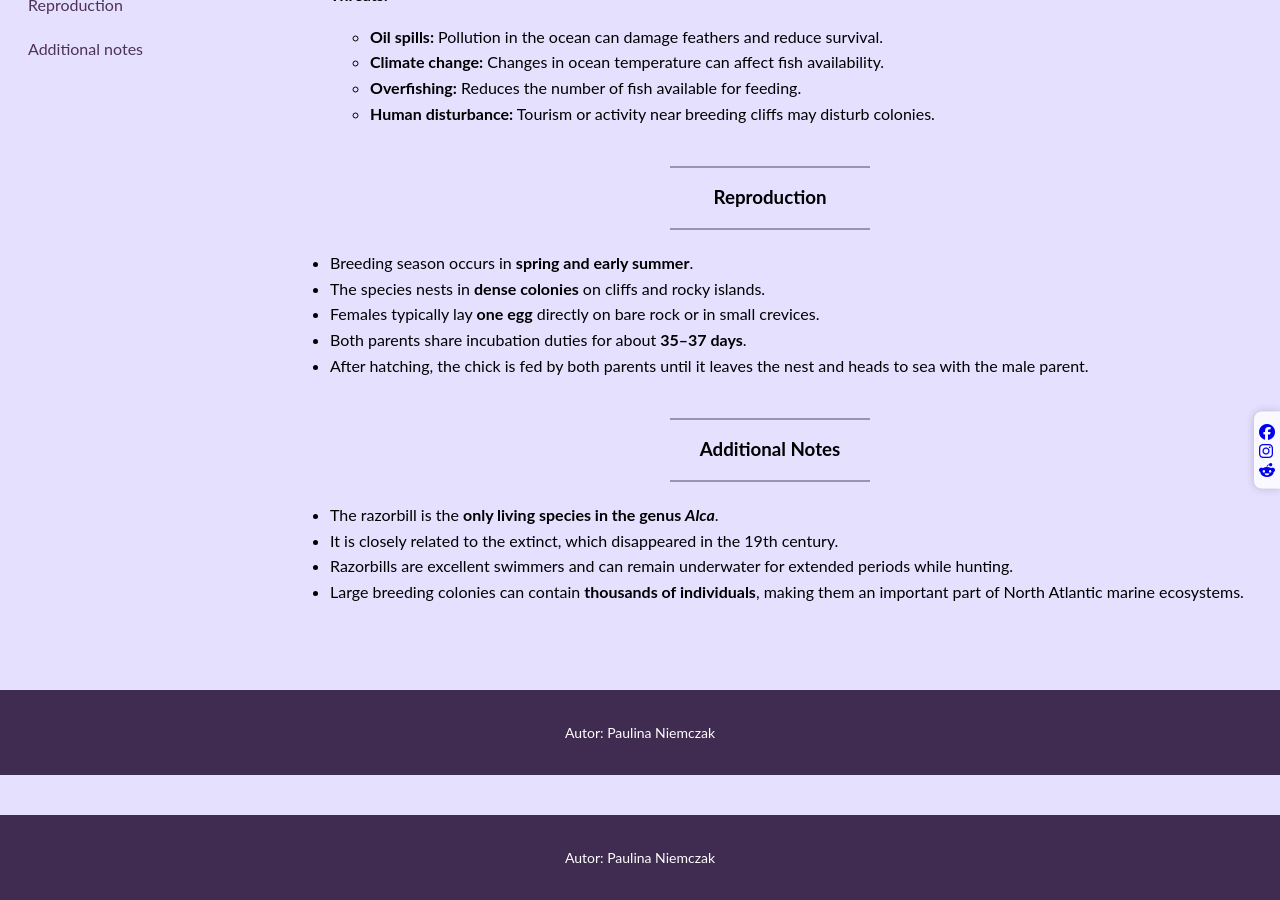
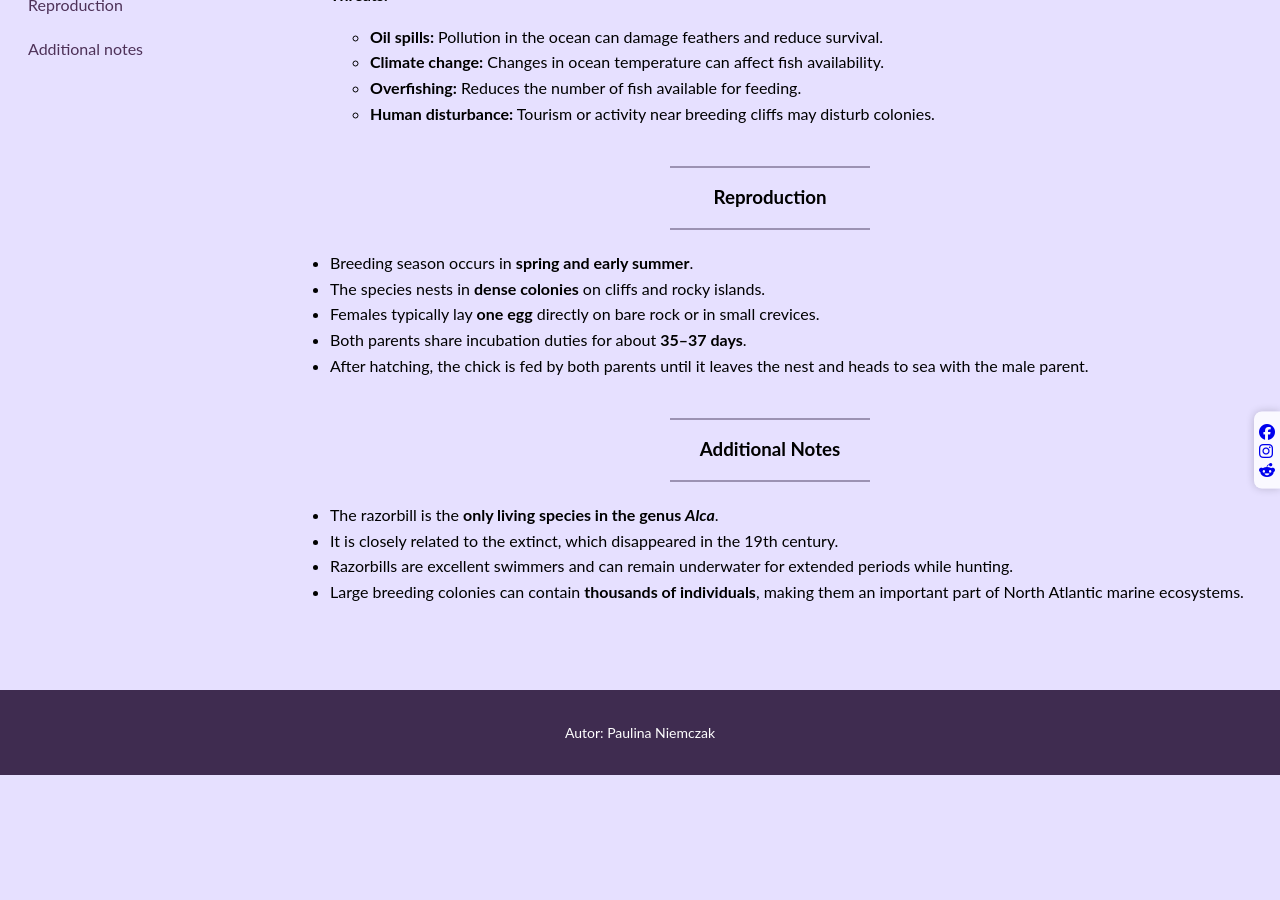
Before and after one commit to valley-of-the-lily/strona-zaliczeniowa, a Jekyll site: the page built from _species/alca_torda.md, in a window 1280 px wide and 900 px high, scrolled down 1890 px. Built offline with Jekyll 4.4.1, drawn with Linux system fonts in a browser that asks for light colours; after the commit the page ends 2665 px from its top, so only the background shows below that.

Commit message:
Update species.html

```diff
--- a/_layouts/species.html
+++ b/_layouts/species.html
@@ -87,6 +87,7 @@ layout: default
 
 
 
-<footer class="footer">
+<!-- <footer class="footer">
     <p>Autor: Paulina Niemczak</p>
 </footer>
+ -->
```
